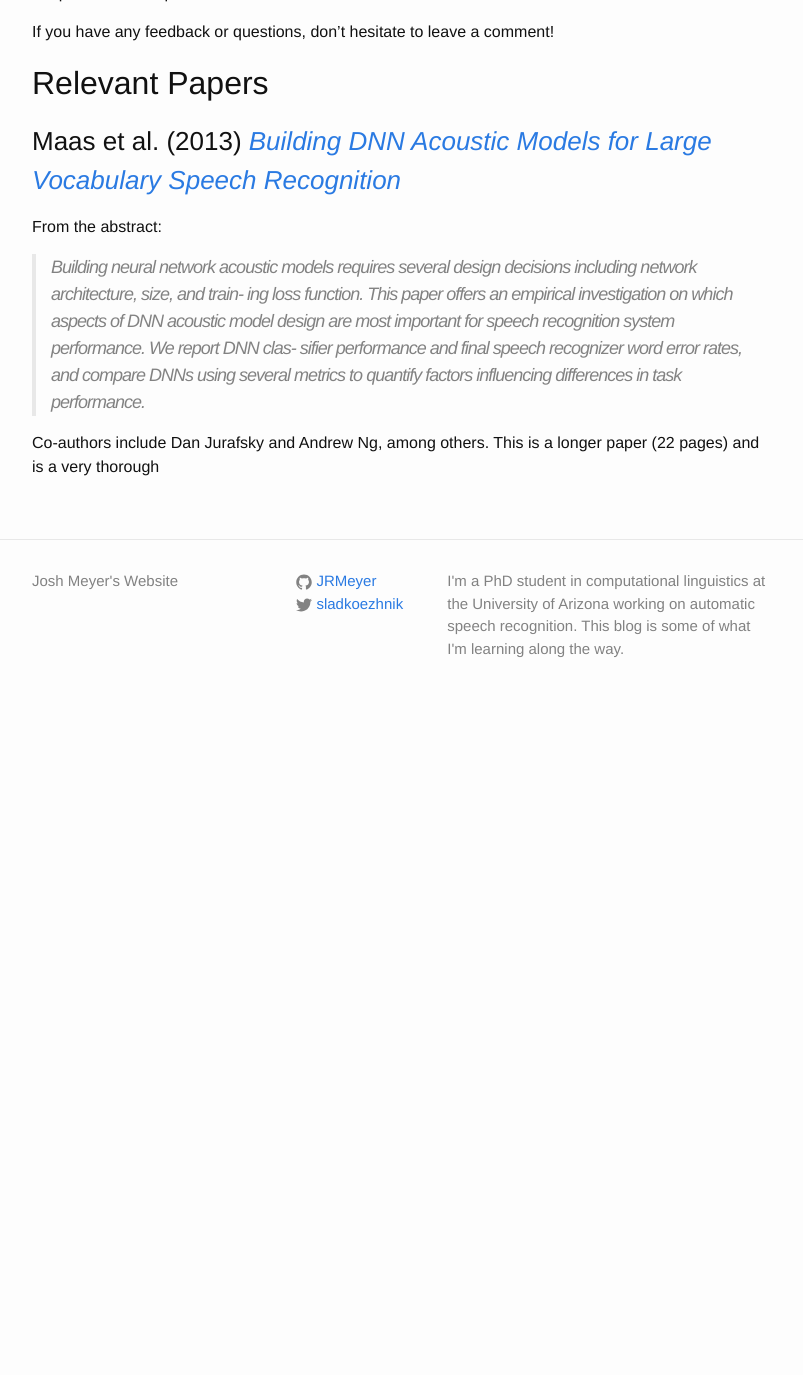
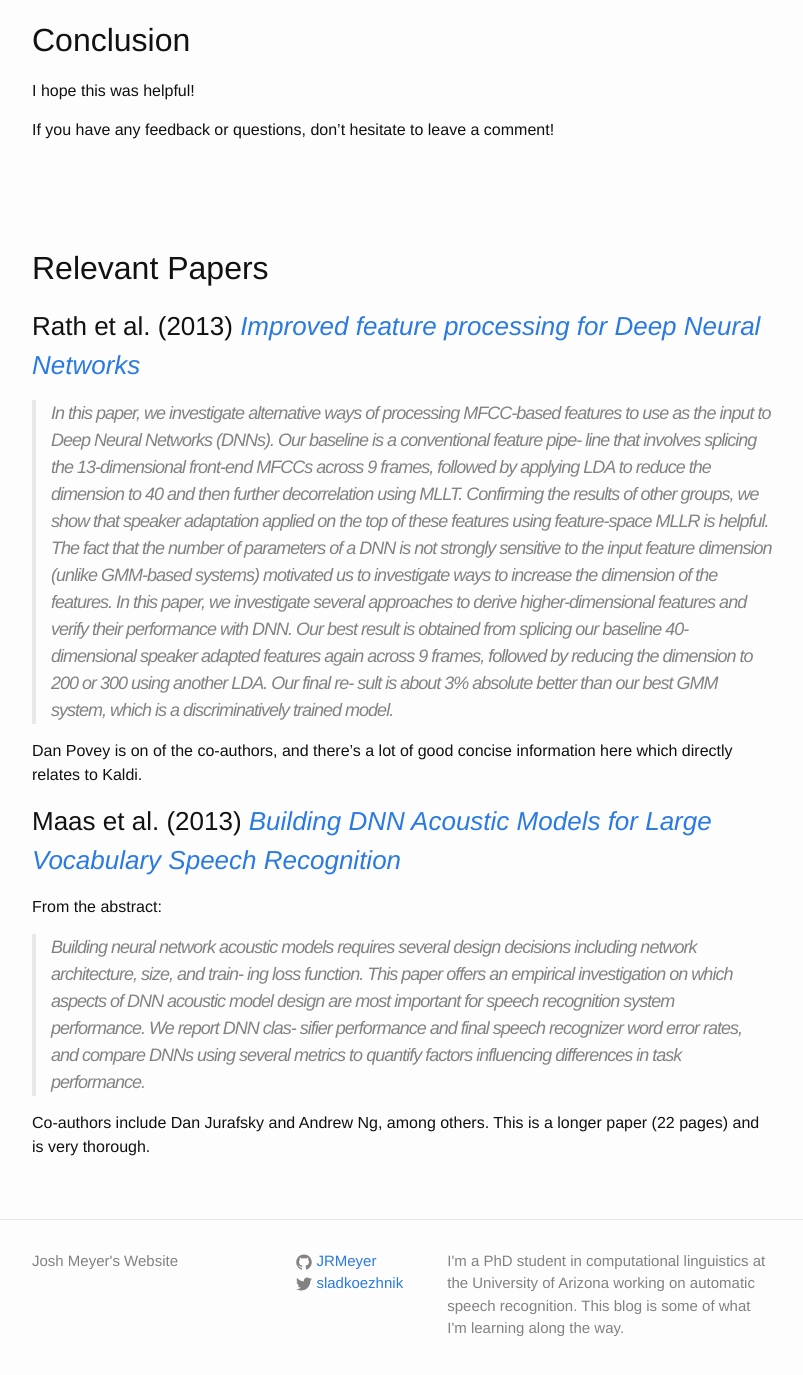
Before and after one commit to JRMeyer/jrmeyer.github.io, a Jekyll site: the page built from _posts/2016-12-15-DNN-AM-Kaldi.markdown, in a window 1280 px wide and 1400 px high, scrolled down 18954 px. Shown: the top 1375 px of the window, without its empty margins (238-1041 px from the left). Built offline with Jekyll 4.4.1, drawn with Linux system fonts in a browser that asks for light colours; comment, search, counter and statistics services are not loaded; before the commit the page ends 19674 px from its top, so only the background shows below that; some of the changed text lies outside the part shown.

Commit message:
finished post for now... think about visuals/diagrams

```diff
--- a/_posts/2016-12-15-DNN-AM-Kaldi.markdown
+++ b/_posts/2016-12-15-DNN-AM-Kaldi.markdown
@@ -12,15 +12,11 @@
 <br/>
 <br/>
 <br/>
-
-========================
 <br/>
-THIS POST IS IN PROGRESS
-<br/>
-========================
-
 
 If you want to take a step back and learn about Kaldi in general, I have posts on [how to install Kaldi][kaldi-install] or some [miscellaneous Kaldi notes][kaldi-notes] which contain some documentation.
+
+<br/>
 
 ## Introduction
 
@@ -43,15 +39,18 @@
 At the end, we hopefully end up with a DNN which will assign the correct phoneme label to a new, unknown audio frame.
 
 
+<br/>
+<br/>
+
 ## Training a Deep Neural Net
 
 ### Introduction
 
 When I start learning a new method, I begin with the most basic, well-documented code I can find.
 
-So, when approaching Kaldi's DNN code, I chose to start with the **nnet2** code, because even though **nnet3** is newer, the scripts for **nnet2** have been used more, reviewed more, and there's more documentation.
+So, when approaching Kaldi's DNN code, I chose to start with the `nnet2` code, because even though `nnet3` is newer, the scripts for `nnet2` have been used more, reviewed more, and there's more documentation.
 
-Then, I chose to start with the **run_nnet2_baseline.sh** script from the Wall Street Journal **egs** directory. This script is located at **kaldi/egs/wsj/s5/local/online/run_nnet2_baseline.sh**. This is, as far as I can gather, the simplest DNN training script for Kaldi at the present moment.
+Then, I chose to start with the `run_nnet2_baseline.sh` script from the Wall Street Journal `egs` directory. This script is located at `kaldi/egs/wsj/s5/local/online/run_nnet2_baseline.sh`. This is, as far as I can gather, the simplest DNN training script for Kaldi at the present moment.
 
 Going off this script, I threw away as many "extra" features and steps as possible. A lot of what I threw away is very important practically speaking, but I want to show the bare minimum of what you need to do to train and test a DNN.
 
@@ -65,7 +64,6 @@
 6. weighting of posteriors of silence phones
 
 <br/>
-<br/>
 
 ### First Things First: train a GMM system and generate alignments
 
@@ -73,10 +71,10 @@
 
 However, before you can start training your DNN, you will need the following directories, all generated as part of normal GMM-HMM training in Kaldi:
 
-1. a training data dir (as generated by a **prepare_data.sh** script in a **s5/local** directory)
-2. a language dir (which has information on your phones, decision tree, etc, probably generated by **prepare_lang.sh**)
-3. an alignment dir (generated by something like **align_si.sh**).
-4. a feature dir (for example MFCCs; made by the **make_mfcc.sh** script)
+1. a training data dir (as generated by a `prepare_data.sh` script in a `s5/local` directory)
+2. a language dir (which has information on your phones, decision tree, etc, probably generated by `prepare_lang.sh`)
+3. an alignment dir (generated by something like `align_si.sh`).
+4. a feature dir (for example MFCCs; made by the `make_mfcc.sh` script)
 
 Here's the specific files you need from these four dirs:
 
@@ -110,7 +108,7 @@
 Because I like visuals and beating dead horses, here's the tree structure for the dirs and files you need from your GMM:
 
 
-For the **data** dir:
+For the `data` dir:
 
 
 {% highlight bash %}
@@ -131,7 +129,7 @@
 {% endhighlight %}
 
 
-For the **lang** dir:
+For the `lang` dir:
 
 
 {% highlight bash %}
@@ -143,7 +141,7 @@
 {% endhighlight %}
 
 
-For the **align** dir:
+For the `align` dir:
 
 
 {% highlight bash %}
@@ -161,7 +159,7 @@
 {% endhighlight %}
 
 
-For the **mfcc** dir:
+For the `mfcc` dir:
 
 
 {% highlight bash %}
@@ -180,17 +178,16 @@
 {% endhighlight %}
 
 <br/>
-<br/>
 
-### The Main Run Script: **run_nnet2_simple.sh**
+### The Main Run Script: `run_nnet2_simple.sh`
 
-I've adjusted the this main run script (as well as it's dependencies) to work for my own data set. Originally, I took **run_nnet2_baseline.sh** and simplified it as much as possible, changed the normal **pnorm** nonlinearity to more basic **tanh**, and removed online preconditioning (which is used to find better learning rates).
+I've adjusted the this main run script (as well as it's dependencies) to work for my own data set. Originally, I took `run_nnet2_baseline.sh` and simplified it as much as possible, changed the normal `pnorm` nonlinearity to more basic `tanh`, and removed online preconditioning (which is used to find better learning rates).
 
 In general, I've deleted as much as I could of the original script along the way, trying to get to the bare bones of the standard Kaldi neural net training pipeline. The original authors of the scripts had added in lots of good, practical features for training and testing, but as of right now, I'm only concerned with the core of the training procedure. Keep this in mind, because your results will be far from state-of-the-art.
 
-As you may have noticed in other **run.sh** scripts, this script mainly defines variables and then sends off the heavy lifting of data preparation, training, and testing to other, more specialized scripts.
+As you may have noticed in other `run.sh` scripts, this script mainly defines variables and then sends off the heavy lifting of data preparation, training, and testing to other, more specialized scripts.
 
-With this is mind, here's the beginning of my modified **run_nnet2_simple.sh** script, which defines some variables:
+With this is mind, here's the beginning of my modified `run_nnet2_simple.sh` script, which defines some variables:
 
 
 {% highlight bash %}
@@ -217,7 +214,7 @@
 {% endhighlight%}
 
 
-Next, now that we've set our general variables, we have the main code to call the training script. In the original **run_nnet2_baseline.sh**, the training script called here was **train_pnorm_simple.sh**. I've modified this training script heavily, and most importantly I replaced the **pnorm** non-linearity with the simpler **tanh** function, and I also removed preconditioning of the weights and biases. As such, I've changed the name from **train_pnorm_simple.sh** to **train_simple.sh**.
+Next, now that we've set our general variables, we have the main code to call the training script. In the original `run_nnet2_baseline.sh`, the training script called here was `train_pnorm_simple.sh`. I've modified this training script heavily, and most importantly I replaced the `pnorm` non-linearity with the simpler `tanh` function, and I also removed preconditioning of the weights and biases. As such, I've changed the name from `train_pnorm_simple.sh` to `train_simple.sh`.
 
 So, our main run script will call our main train script as such:
 
@@ -259,14 +256,14 @@
 fi
 {% endhighlight %}
 
-As you can see, the only obligatory arguments for **train_simple.sh** are:
+As you can see, the only obligatory arguments for `train_simple.sh` are:
 
 1. the training data
 2. the language dir
 3. our alignments from our previous GMM-HMM model
 4. the name of the dir where we will save our new DNN model
 
-So far this is pretty straightforward: you feed in the right data to the script and you get back a nice shiny DNN. At this point, you could keep this **train_simple.sh** script a black box, and not worry about what's going on inside, or you could dive into it. I'm going to take the time to go through it below for anyone who's interested.
+So far this is pretty straightforward: you feed in the right data to the script and you get back a nice shiny DNN. At this point, you could keep this `train_simple.sh` script a black box, and not worry about what's going on inside, or you could dive into it. I'm going to take the time to go through it below for anyone who's interested.
 
 However, for now I'll finish up presenting the last section of the main run script: testing.
 
@@ -307,11 +304,11 @@
 fi
 {% endhighlight %}
 
-It's as simple as that! You decode the test data using your freshly trained DNN, and you use **best_wer.sh** to give you a score at the very end for your word error rate.
+It's as simple as that! You decode the test data using your freshly trained DNN, and you use `best_wer.sh` to give you a score at the very end for your word error rate.
 
-The main decode script, **decode_simple.sh**, takes in five arguments. The last two arguments are not usually present in the standard Kaldi scripts, but I added them to make sure I knew where my unknown and silence phones were being used and defined. Feel free to take them out and deduce them from something like **phones.txt**.
+The main decode script, `decode_simple.sh`, takes in five arguments. The last two arguments are not usually present in the standard Kaldi scripts, but I added them to make sure I knew where my unknown and silence phones were being used and defined. Feel free to take them out and deduce them from something like `phones.txt`.
 
-In any case, **decode_simple.sh** takes in five arguments:
+In any case, `decode_simple.sh` takes in five arguments:
 
 1. the original decoding graph from your GMM-HMM
 2. dir for your test data
@@ -326,9 +323,8 @@
 For those wanting to get more into the training script, I'm now going to walk through the main training script called by the main run script.
 
 <br/>
-<br/>
 
-### The Main Train Script: **train_simple.sh**
+### The Main Train Script: `train_simple.sh`
 
 First, we have a bunch of default parameters to set:
 
@@ -401,7 +397,7 @@
 {% endhighlight %}
 
 
-At this point in the script, we have defined a bunch of variables, created two files (1) **tree** (copied from the GMM-HMM), (2) **num_jobs**, and created an empty **log** directory. We can see these new additions in our main experiment dir:
+At this point in the script, we have defined a bunch of variables, created two files (1) `tree` (copied from the GMM-HMM), (2) `num_jobs`, and created an empty `log` directory. We can see these new additions in our main experiment dir:
 
 
 {% highlight bash %}
@@ -416,7 +412,7 @@
 {% endhighlight %}
 
 
-Now we move on to data preparation before training, and we start with getting the LDA feature transform (via **get_lda_simple.sh**) we will use before we take our features as input to our DNN. Remember, we're still in **train_simple.sh** at this point.
+Now we move on to data preparation before training, and we start with getting the LDA feature transform (via `get_lda_simple.sh`) we will use before we take our features as input to our DNN. Remember, we're still in `train_simple.sh` at this point.
 
 
 {% highlight bash %}
@@ -451,9 +447,9 @@
 {% endhighlight %}
 
 
-This script outputs a matrix for the LDA transform, and this same matrix will show up again as a **FixedAffineComponent** when we initialize the neural net, just after our input layer with splicing. That means, once we've got our LDA transform, it will applied to all input, and because it is a **FixedComponent**, the matrix will not be updated by back-propagation.
+This script outputs a matrix for the LDA transform, and this same matrix will show up again as a `FixedAffineComponent` when we initialize the neural net, just after our input layer with splicing. That means, once we've got our LDA transform, it will applied to all input, and because it is a `FixedComponent`, the matrix will not be updated by back-propagation.
 
-Here are the new files created by **get_lda_simple.sh**.
+Here are the new files created by `get_lda_simple.sh`.
 
 {% highlight bash %}
 josh@yoga:~/git/kaldi/egs/kgz/kyrgyz-model$ tree experiment/nnet2/
@@ -482,7 +478,7 @@
 
 Now that we've estimated the LDA transform which we will later apply to our spliced feature frames in training and testing, we will format our training data. In the original get_egs.sh script, we split the training data into training and validation and the validation is used for diagnostics during the training iterations.
 
-However, for my modified **get_egs_simple.sh** I took out validation and diagnostics altogether. As such, my version merely takes the training data and formats it without chopping it up into various subsets for diagnostics.
+However, for my modified `get_egs_simple.sh` I took out validation and diagnostics altogether. As such, my version merely takes the training data and formats it without chopping it up into various subsets for diagnostics.
 
 
 {% highlight bash  %}
@@ -516,7 +512,7 @@
 
 {% endhighlight %}
 
-After we run the **get_egs.sh** script, we find that we have generated a new **egs** dir.
+After we run the `get_egs.sh` script, we find that we have generated a new `egs` dir.
 
 {% highlight bash %}
 josh@yoga:~/git/kaldi/egs/kgz/kyrgyz-model$ tree experiment/nnet2/
@@ -572,7 +568,7 @@
 
 Now that we have the training examples (phone-to-frame alignments) sorted and in the correct format, we go on to initialize our neural net.
 
-Similar to our **topo** configuration file we used in GMM-HMM training, we have to define the dimensions and architecture of our neural net before we can initialize it. These definitions are stored in a configuration file called **nnet.config**, and it gets defined and saved to disk as a normal part of the **train_simple.sh** script.
+Similar to our `topo` configuration file we used in GMM-HMM training, we have to define the dimensions and architecture of our neural net before we can initialize it. These definitions are stored in a configuration file called `nnet.config`, and it gets defined and saved to disk as a normal part of the `train_simple.sh` script.
 
 
 {% highlight bash %}
@@ -588,19 +584,19 @@
 
 *The below descriptions are taken almost verbatim from the official Kaldi [nnet2 docs][nnet2-docs].*
 
-1. **SpliceComponent** defines the size of the window of feature-frame-splicing to perform.
-2. **FixedAffineComponent** is our LDA-like transform created by **get_lda.sh**.
-3. **AffineComponent** is the standard **Wx+b** affine transform found in neural nets. This first **AffineComponent** represents the weights and biases between the input layer and the first hidden layer.
-4. **TanhComponent** is the standard **tanh** nonlinearity.
-5. **AffineComponent** is the standard **Wx+b** affine transform found in neural nets. This second **AffineComponent** represents the weights and biases between the hidden layer and the output layer.
-6. **SoftmaxComponent** is the final nonlinearity that produces properly normalized probabilities at the output.
+1. `SpliceComponent` defines the size of the window of feature-frame-splicing to perform.
+2. `FixedAffineComponent` is our LDA-like transform created by `get_lda.sh`.
+3. `AffineComponent` is the standard `Wx+b` affine transform found in neural nets. This first `AffineComponent` represents the weights and biases between the input layer and the first hidden layer.
+4. `TanhComponent` is the standard `tanh` nonlinearity.
+5. `AffineComponent` is the standard `Wx+b` affine transform found in neural nets. This second `AffineComponent` represents the weights and biases between the hidden layer and the output layer.
+6. `SoftmaxComponent` is the final nonlinearity that produces properly normalized probabilities at the output.
 
 
 This initial DNN configuration contains one and only one hidden layer.
 
-That is, there are six Kaldi *components*, but only three layers in the net. It follows that there are only two weight matrices and two bias vectors. If we look back at the **nnet.config** file definition, there are indeed only two components which are updatable, both are of the form **AffineComponent**.
+That is, there are six Kaldi *components*, but only three layers in the net. It follows that there are only two weight matrices and two bias vectors. If we look back at the `nnet.config` file definition, there are indeed only two components which are updatable, both are of the form `AffineComponent`.
 
-Next in the **train_simple.sh** script, we create another, similar configuration file which defines the kind of hidden layers we will be adding to our net during training:
+Next in the `train_simple.sh` script, we create another, similar configuration file which defines the kind of hidden layers we will be adding to our net during training:
 
 
 {% highlight bash %}
@@ -612,7 +608,7 @@
 
 Again, we find here an affine transform followed by a non-linearity. Nothing too crazy.
 
-Now, we can put our decision tree, HMM topology file, and **nnet.config** file to work and initialize our first neural net, aka **0.mdl**:
+Now, we can put our decision tree, HMM topology file, and `nnet.config` file to work and initialize our first neural net, aka `0.mdl`:
 
 {% highlight bash %}
 $cmd $exp_dir/log/nnet_init.log \
@@ -642,7 +638,7 @@
 {% endhighlight %}
 
 
-Also, we can take a look at our untrained model and get some info about it by making use of the nifty **nnet-am-info.cc** program:
+Also, we can take a look at our untrained model and get some info about it by making use of the nifty `nnet-am-info.cc` program:
 
 
 {% highlight bash %}
@@ -677,16 +673,16 @@
         || exit 1;
 {% endhighlight %}
 
-Since we are seeding with the original **0.mdl** and resaving it as the same name **0.mdl**, the only file produced by this command is the log file **train_trans.log**.
+Since we are seeding with the original `0.mdl` and resaving it as the same name `0.mdl`, the only file produced by this command is the log file `train_trans.log`.
 
-Taking another quote from the offical [nnet2 docs][nnet2-docs] with regards to **nnet-train-transitions.cc**:
+Taking another quote from the offical [nnet2 docs][nnet2-docs] with regards to `nnet-train-transitions.cc`:
 
 >This computes the transition probabilities that will be used in the HMMs in decoding (which has nothing to do
 >with the neural net itself), and also computes the prior probabilities of the "targets" (the several thousand
 >context-dependent states). Later, when we do decoding, we will divide the posteriors computed by the network
 >by these priors to get "pseudo-likelihoods"; these are more compatible with the HMM framework than raw posteriors.
 
-These priors are stored back in the model, and we can see that they exist by again getting info about our neural net with **nnet-am-info.cc**
+These priors are stored back in the model, and we can see that they exist by again getting info about our neural net with `nnet-am-info.cc`
 
 {% highlight bash %}
 josh@yoga:~/git/kaldi/egs/kgz/kyrgyz-model/experiment/nnet2/nnet2_simple$ ../../../../../../src/nnet2bin/nnet-am-info 0.mdl
@@ -794,7 +790,7 @@
 fi
 {% endhighlight %}
 
-The main program doing the training in this loop is **nnet-train-parallel.cc**.
+The main program doing the training in this loop is `nnet-train-parallel.cc`.
 
 Directly quoting from the comments of the source code:
 
@@ -802,9 +798,9 @@
 > gradient descent using minibatches.  As nnet-train-simple, but
 > uses multiple threads in a Hogwild type of update (for CPU, not GPU).
 
-So, using this parallelized training routine, we will in fact train multiple DNNs for each iteration. You see with the log files, we have **train.$x.JOB.log**, where **$x** is the iteration number and **JOB** is the job number. In my case, since I have only four processors on my laptop, I'm running each iteration four jobs. That means each iteration I have to either merge these four nets in a smart way, or just choose the best one.
+So, using this parallelized training routine, we will in fact train multiple DNNs for each iteration. You see with the log files, we have `train.$x.JOB.log`, where `$x` is the iteration number and `JOB` is the job number. In my case, since I have only four processors on my laptop, I'm running each iteration four jobs. That means each iteration I have to either merge these four nets in a smart way, or just choose the best one.
 
-The original **train_pnorm_simple.sh** script is set up in a way to either average or choose the best model. The rational behind this is that on certain iterations, the model will be unstable, and it's better to just choose the best one instead of averaging. The unstable iterations are either (a) the very first iteration or (b) an iteration where we've just added a new hidden layer.
+The original `train_pnorm_simple.sh` script is set up in a way to either average or choose the best model. The rational behind this is that on certain iterations, the model will be unstable, and it's better to just choose the best one instead of averaging. The unstable iterations are either (a) the very first iteration or (b) an iteration where we've just added a new hidden layer.
 
 In the comments of the original script, the authors note:
 
@@ -816,11 +812,13 @@
 > the update stable.
 
 
-I've taken the option of choosing the one-best job out of **train_simple.sh**. This will surely lead to instability, but it simplifies the training process and makes the big picture easier to see.
+I've removed the "choose the one-best job" option from `train_simple.sh`. This will surely lead to instability, but it simplifies the training process and makes the big picture easier to see.
 
 Furthermore, in the original script, we would normally have the option of mixing up the number of components in the neural net. However, I chose to take out the mixing up option for the sake of make as minimal a net as possible.
 
-So that's how **train_simple.sh** works... I hope you found this walkthrough useful.
+So that's how `train_simple.sh` works... I hope you found this walkthrough useful.
+
+<br/>
 
 ## Conclusion
 
@@ -829,9 +827,39 @@
 If you have any feedback or questions, don't hesitate to leave a comment!
 
 
+<br/>
+<br/>
+<br/>
+
+
 ## Relevant Papers
 
-### Maas et al. (2013) [*Building DNN Acoustic Models for Large Vocabulary Speech Recognition*][maas-2014]
+### Rath et al. (2013) [*Improved feature processing for Deep Neural Networks*][rath-2013]
+
+> In this paper, we investigate alternative ways of processing
+> MFCC-based features to use as the input to Deep Neural Networks
+> (DNNs). Our baseline is a conventional feature pipe-
+> line that involves splicing the 13-dimensional front-end
+> MFCCs across 9 frames, followed by applying LDA to reduce the
+> dimension to 40 and then further decorrelation using MLLT.
+> Confirming the results of other groups, we show that speaker
+> adaptation applied on the top of these features using feature-space
+> MLLR is helpful. The fact that the number of parameters of
+> a DNN is not strongly sensitive to the input feature dimension
+> (unlike GMM-based systems) motivated us to investigate ways
+> to increase the dimension of the features. In this paper, we
+> investigate several approaches to derive higher-dimensional
+> features and verify their performance with DNN. Our best result
+> is obtained from splicing our baseline 40-dimensional speaker
+> adapted features again across 9 frames, followed by reducing
+> the dimension to 200 or 300 using another LDA. Our final re-
+> sult is about 3% absolute better than our best GMM system,
+> which is a discriminatively trained model.
+
+Dan Povey is on of the co-authors, and there's a lot of good concise information here which directly relates to Kaldi.
+
+
+### Maas et al. (2013) [*Building DNN Acoustic Models for Large Vocabulary Speech Recognition*][maas-2013]
 
 From the abstract:
 
@@ -845,9 +873,10 @@
 > influencing differences in task performance.
 
 
-Co-authors include Dan Jurafsky and Andrew Ng, among others. This is a longer paper (22 pages) and is a very thorough
+Co-authors include Dan Jurafsky and Andrew Ng, among others. This is a longer paper (22 pages) and is very thorough.
 
 [kaldi-install]: http://jrmeyer.github.io/kaldi/2016/01/26/Installing-Kaldi.html
 [kaldi-notes]: http://jrmeyer.github.io/kaldi/2016/02/01/Kaldi-notes.html
-[maas-2014]: https://arxiv.org/pdf/1406.7806.pdf
+[maas-2013]: https://arxiv.org/pdf/1406.7806.pdf
+[rath-2013]: http://www.danielpovey.com/files/2013_interspeech_nnet_lda.pdf
 [nnet2-docs]: http://kaldi-asr.org/doc/dnn2.html
```
